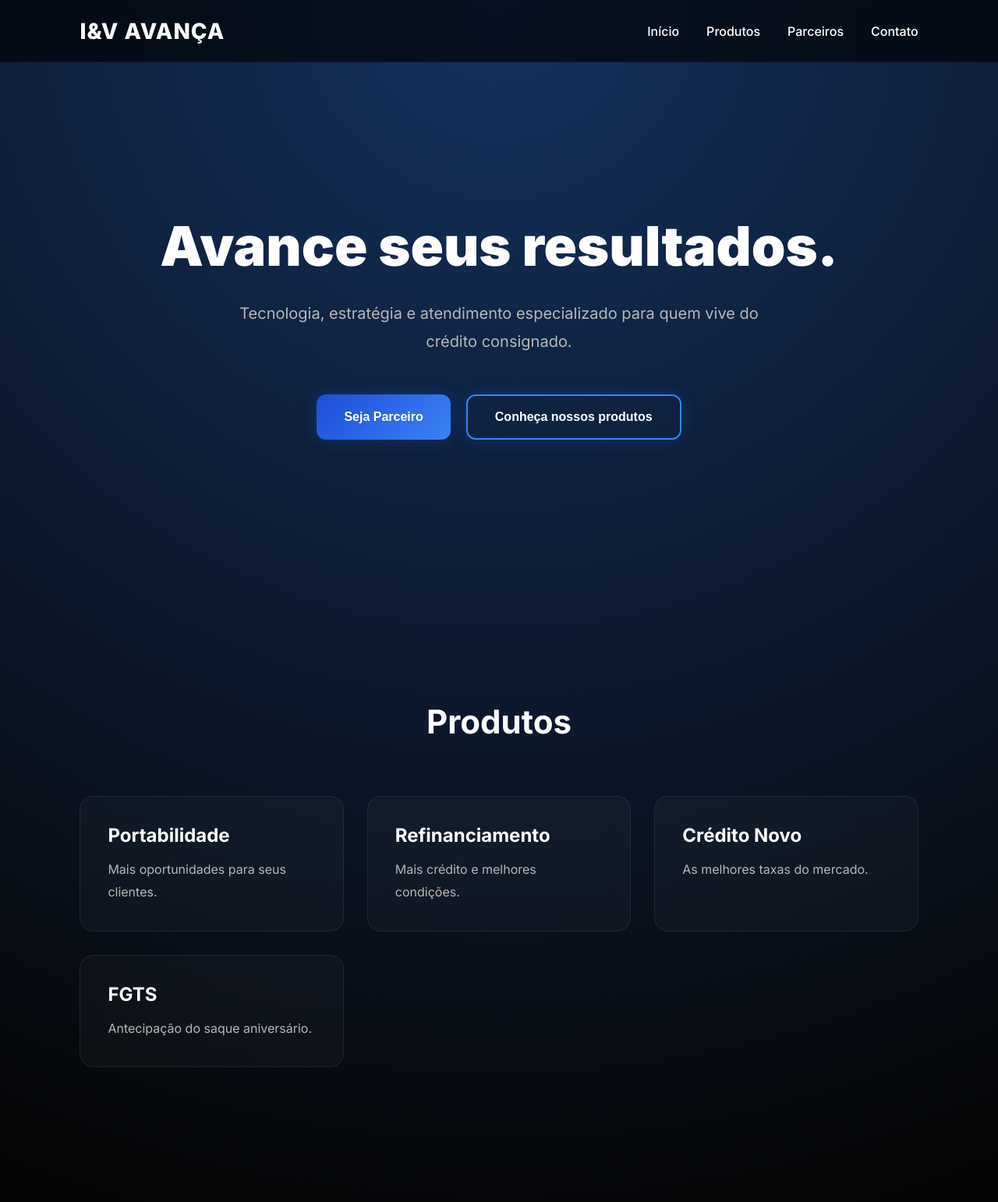
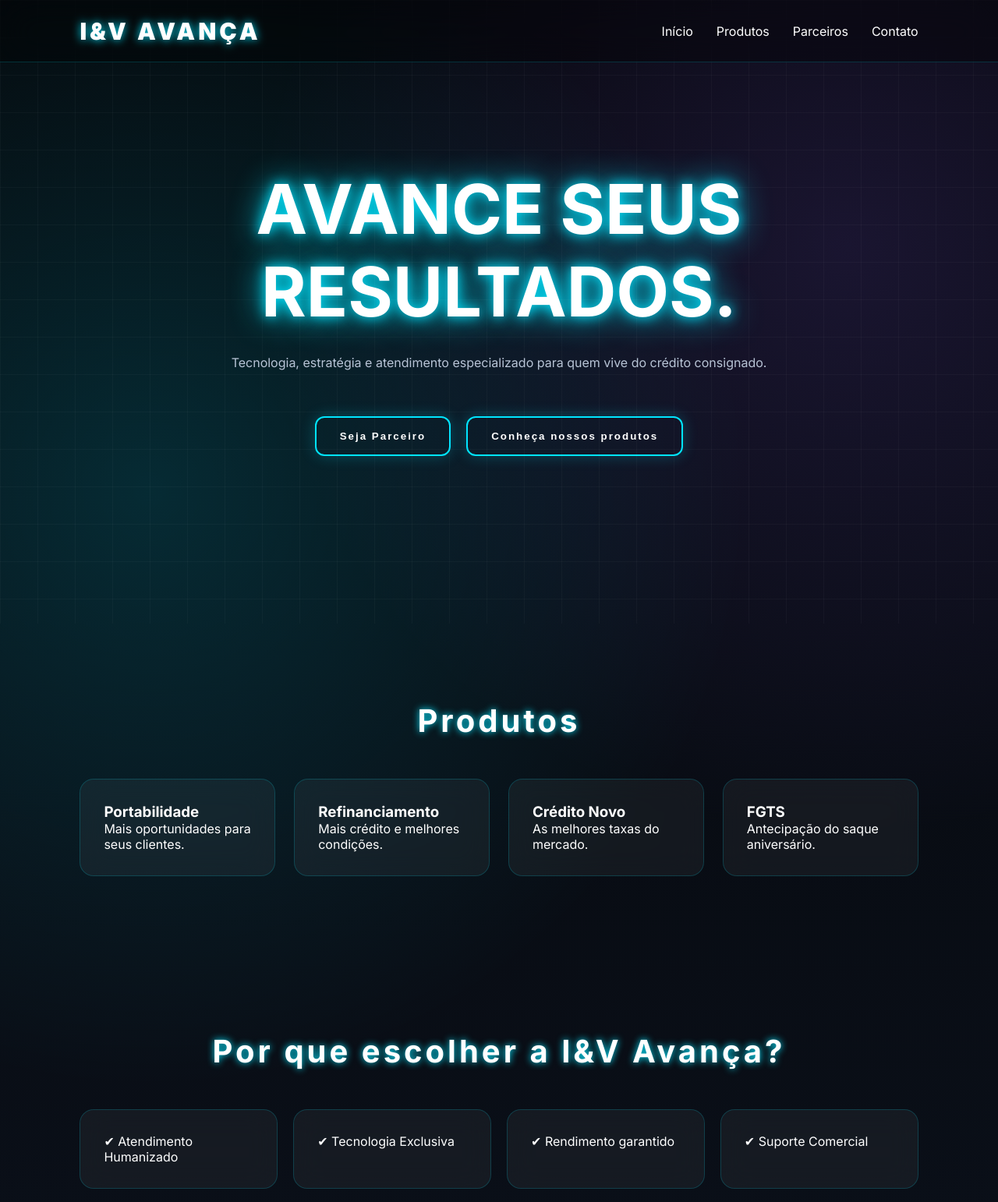
Before and after one commit to okcarlos/IeV-Avanca, a plain HTML site: page index.html in a window 1280 px wide. Shown: the top 1542 px of the page at 78% size. Drawn offline with Linux system fonts and the light colour scheme.

Commit message:
Add files via upload

```diff
--- a/style.css
+++ b/style.css
@@ -1,566 +1,42 @@
-/* ===========================
-   IEV AVANÇA
-   style.css
-=========================== */
-
-@import url('https://fonts.googleapis.com/css2?family=Inter:wght@300;400;500;600;700;800;900&display=swap');
-
+/* IEV Avança Cyberpunk Theme */
+@import url('https://fonts.googleapis.com/css2?family=Inter:wght@300;400;600;700;800;900&display=swap');
 :root{
-
-    --azul:#1d4ed8;
-    --azulClaro:#3b82f6;
-    --azulEscuro:#102548;
-
-    --preto:#070707;
-    --cinza:#121212;
-    --cinza2:#181818;
-
-    --texto:#ffffff;
-    --texto2:#b7b7b7;
-
-    --borda:rgba(255,255,255,.08);
-
-}
-
-*{
-    margin:0;
-    padding:0;
-    box-sizing:border-box;
-}
-
-html{
-    scroll-behavior:smooth;
-}
-
-body{
-
-    font-family:"Inter",sans-serif;
-
-    background:
-            radial-gradient(circle at top,#14315f 0%,transparent 45%),
-            radial-gradient(circle at bottom right,#0c2345 0%,transparent 35%),
-            #050505;
-
-    color:var(--texto);
-
-}
-
-/*======================
-HEADER
-======================*/
-
-header{
-
-    position:fixed;
-    top:0;
-    left:0;
-
-    width:100%;
-    height:80px;
-
-    display:flex;
-    justify-content:space-between;
-    align-items:center;
-
-    padding:0 8%;
-
-    background:rgba(0,0,0,.65);
-
-    backdrop-filter:blur(18px);
-
-    border-bottom:1px solid rgba(255,255,255,.05);
-
-    z-index:999;
-
-}
-
-.logo{
-
-    font-size:28px;
-    font-weight:800;
-    letter-spacing:1px;
-
-}
-
-.logo span{
-
-    color:var(--azulClaro);
-
-}
-
-nav{
-
-    display:flex;
-    gap:35px;
-
-}
-
-nav a{
-
-    color:white;
-    text-decoration:none;
-    font-weight:500;
-
-    transition:.3s;
-
-}
-
-nav a:hover{
-
-    color:var(--azulClaro);
-
-}
-
-/*======================
-HERO
-======================*/
-
-.hero{
-
-    min-height:100vh;
-
-    display:flex;
-    flex-direction:column;
-    justify-content:center;
-    align-items:center;
-
-    text-align:center;
-
-    padding:120px 10% 80px;
-
-}
-
-.hero h1{
-
-    font-size:70px;
-    font-weight:900;
-
-    max-width:900px;
-
-    line-height:1.1;
-
-}
-
-.hero p{
-
-    margin-top:30px;
-
-    max-width:700px;
-
-    color:var(--texto2);
-
-    font-size:20px;
-
-    line-height:1.8;
-
-}
-
-.botoes{
-
-    margin-top:50px;
-
-    display:flex;
-    gap:20px;
-    flex-wrap:wrap;
-
-}
-
-/*======================
-BOTÕES
-======================*/
-
-button{
-
-    padding:18px 35px;
-
-    border:none;
-
-    border-radius:12px;
-
-    background:linear-gradient(135deg,var(--azul),var(--azulClaro));
-
-    color:white;
-
-    font-size:16px;
-
-    font-weight:700;
-
-    cursor:pointer;
-
-    transition:.35s;
-
-    box-shadow:
-
-            0 0 20px rgba(37,99,235,.25);
-
-}
-
-button:hover{
-
-    transform:translateY(-5px);
-
-    box-shadow:
-
-            0 15px 35px rgba(37,99,235,.45);
-
-}
-
-.secundario{
-
-    background:transparent;
-
-    border:2px solid var(--azulClaro);
-
-}
-
-.secundario:hover{
-
-    background:var(--azulClaro);
-
-}
-
-/*======================
-SECTIONS
-======================*/
-
-section{
-
-    padding:100px 8%;
-
-}
-
-section h2{
-
-    text-align:center;
-
-    font-size:42px;
-
-    margin-bottom:70px;
-
-}
-
-/*======================
-CARDS
-======================*/
-
-.cards{
-
-    display:grid;
-
-    grid-template-columns:repeat(auto-fit,minmax(260px,1fr));
-
-    gap:30px;
-
-}
-
-.card{
-
-    background:rgba(255,255,255,.03);
-
-    border:1px solid var(--borda);
-
-    border-radius:18px;
-
-    padding:35px;
-
-    backdrop-filter:blur(15px);
-
-    transition:.35s;
-
-}
-
-.card:hover{
-
-    transform:translateY(-10px);
-
-    border-color:var(--azulClaro);
-
-    box-shadow:
-
-            0 15px 35px rgba(37,99,235,.15);
-
-}
-
-.card h3{
-
-    margin-bottom:15px;
-
-    font-size:24px;
-
-}
-
-.card p{
-
-    color:var(--texto2);
-
-    line-height:1.8;
-
-}
-
-/*======================
-VANTAGENS
-======================*/
-
-.vantagens ul{
-
-    max-width:900px;
-
-    margin:auto;
-
-    display:grid;
-
-    grid-template-columns:repeat(auto-fit,minmax(250px,1fr));
-
-    gap:25px;
-
-    list-style:none;
-
-}
-
-.vantagens li{
-
-    background:rgba(255,255,255,.03);
-
-    padding:22px;
-
-    border-radius:12px;
-
-    border:1px solid rgba(255,255,255,.06);
-
-}
-
-/*======================
-NÚMEROS
-======================*/
-
-.numeros{
-
-    display:grid;
-
-    grid-template-columns:repeat(auto-fit,minmax(220px,1fr));
-
-    gap:30px;
-
-    text-align:center;
-
-}
-
-.numeros div{
-
-    background:rgba(255,255,255,.03);
-
-    padding:40px;
-
-    border-radius:16px;
-
-    border:1px solid rgba(255,255,255,.08);
-
-}
-
-.numeros h3{
-
-    font-size:50px;
-
-    color:var(--azulClaro);
-
-}
-
-.numeros p{
-
-    margin-top:10px;
-
-    color:var(--texto2);
-
-}
-
-/*======================
-PASSOS
-======================*/
-
-.passos{
-
-    display:grid;
-
-    grid-template-columns:repeat(auto-fit,minmax(220px,1fr));
-
-    gap:25px;
-
-}
-
-.passos div{
-
-    background:linear-gradient(180deg,#111,#1b1b1b);
-
-    padding:35px;
-
-    border-radius:15px;
-
-    border:1px solid rgba(255,255,255,.05);
-
-    text-align:center;
-
-    font-weight:700;
-
-    transition:.3s;
-
-}
-
-.passos div:hover{
-
-    transform:scale(1.05);
-
-    border-color:var(--azulClaro);
-
-}
-
-/*======================
-FORMULÁRIO
-======================*/
-
-form{
-
-    max-width:700px;
-
-    margin:auto;
-
-    display:flex;
-
-    flex-direction:column;
-
-    gap:20px;
-
-}
-
-input{
-
-    height:60px;
-
-    border:none;
-
-    outline:none;
-
-    border-radius:12px;
-
-    padding:0 20px;
-
-    font-size:16px;
-
-    background:#141414;
-
-    color:white;
-
-    border:1px solid rgba(255,255,255,.08);
-
-}
-
-input:focus{
-
-    border-color:var(--azulClaro);
-
-    box-shadow:0 0 15px rgba(37,99,235,.3);
-
-}
-
-/*======================
-FOOTER
-======================*/
-
-footer{
-
-    padding:40px;
-
-    text-align:center;
-
-    color:#999;
-
-    border-top:1px solid rgba(255,255,255,.05);
-
-    margin-top:50px;
-
-}
-
-/*======================
-SCROLLBAR
-======================*/
-
-::-webkit-scrollbar{
-
-    width:10px;
-
-}
-
-::-webkit-scrollbar-track{
-
-    background:#111;
-
-}
-
-::-webkit-scrollbar-thumb{
-
-    background:var(--azul);
-
-    border-radius:20px;
-
-}
-
-::-webkit-scrollbar-thumb:hover{
-
-    background:var(--azulClaro);
-
-}
-
-/*======================
-RESPONSIVO
-======================*/
-
-@media(max-width:900px){
-
-    header{
-
-        padding:0 25px;
-
-    }
-
-    nav{
-
-        display:none;
-
-    }
-
-    .hero h1{
-
-        font-size:45px;
-
-    }
-
-    .hero p{
-
-        font-size:18px;
-
-    }
-
-    section{
-
-        padding:80px 25px;
-
-    }
-
-    section h2{
-
-        font-size:34px;
-
-    }
-
-    button{
-
-        width:100%;
-
-    }
-
-    .botoes{
-
-        width:100%;
-
-    }
-
-}
+--bg:#05070b;--bg2:#0a0f18;--cyan:#00e5ff;--blue:#2b7fff;--purple:#8b5cf6;--pink:#ff2ea6;
+--text:#fff;--muted:#b8c4d6;--glass:rgba(255,255,255,.05);--border:rgba(0,229,255,.18);}
+*{margin:0;padding:0;box-sizing:border-box}
+html{scroll-behavior:smooth}
+body{font-family:Inter,sans-serif;color:var(--text);background:
+radial-gradient(circle at 15% 20%,rgba(0,229,255,.15),transparent 28%),
+radial-gradient(circle at 85% 10%,rgba(139,92,246,.15),transparent 25%),
+linear-gradient(180deg,var(--bg),var(--bg2),#040404);overflow-x:hidden}
+body:before{content:"";position:fixed;inset:0;background-image:
+linear-gradient(rgba(255,255,255,.03) 1px,transparent 1px),
+linear-gradient(90deg,rgba(255,255,255,.03) 1px,transparent 1px);
+background-size:48px 48px;pointer-events:none}
+header{position:fixed;top:0;width:100%;height:80px;padding:0 8%;display:flex;justify-content:space-between;align-items:center;background:rgba(0,0,0,.35);backdrop-filter:blur(24px);border-bottom:1px solid var(--border);z-index:10}
+.logo{font-size:30px;font-weight:900;letter-spacing:4px;text-shadow:0 0 12px var(--cyan)}
+nav{display:flex;gap:30px}
+nav a{text-decoration:none;color:#fff;transition:.3s}
+nav a:hover{color:var(--cyan);text-shadow:0 0 8px var(--cyan)}
+section{padding:100px 8%}
+.hero{min-height:100vh;display:flex;flex-direction:column;justify-content:center;align-items:center;text-align:center}
+.hero h1{font-size:clamp(3rem,8vw,5.5rem);text-transform:uppercase;text-shadow:0 0 16px var(--cyan),0 0 40px var(--cyan)}
+.hero p{max-width:760px;margin:24px auto;color:var(--muted);line-height:1.8}
+.botoes{display:flex;gap:20px;flex-wrap:wrap;justify-content:center;margin-top:30px}
+button{padding:16px 30px;background:transparent;border:2px solid var(--cyan);border-radius:12px;color:#fff;font-weight:700;letter-spacing:2px;cursor:pointer;transition:.3s;box-shadow:0 0 18px rgba(0,229,255,.25)}
+button:hover{background:var(--cyan);color:#000;box-shadow:0 0 25px var(--cyan),0 0 60px var(--cyan);transform:translateY(-3px)}
+h2{text-align:center;font-size:2.5rem;margin-bottom:50px;letter-spacing:4px;text-shadow:0 0 10px var(--cyan)}
+.cards,.numeros,.passos{display:grid;grid-template-columns:repeat(auto-fit,minmax(240px,1fr));gap:24px}
+.card,.numeros div,.passos div,.vantagens li{position:relative;background:var(--glass);border:1px solid var(--border);border-radius:18px;padding:30px;backdrop-filter:blur(18px);overflow:hidden;transition:.35s}
+.card:before{content:"";position:absolute;left:-50%;top:0;width:40%;height:100%;background:linear-gradient(transparent,rgba(255,255,255,.2),transparent);transform:skewX(-25deg);transition:.7s}
+.card:hover:before{left:130%}
+.card:hover,.numeros div:hover,.passos div:hover,.vantagens li:hover{transform:translateY(-8px);box-shadow:0 0 20px rgba(0,229,255,.2),0 0 40px rgba(43,127,255,.2)}
+.vantagens ul{list-style:none;display:grid;grid-template-columns:repeat(auto-fit,minmax(240px,1fr));gap:20px}
+.numeros h3{font-size:3rem;color:var(--cyan)}
+form{max-width:700px;margin:auto;display:flex;flex-direction:column;gap:18px}
+input{height:58px;padding:0 18px;background:rgba(255,255,255,.04);border:1px solid var(--border);border-radius:12px;color:#fff}
+input:focus{outline:none;box-shadow:0 0 18px rgba(0,229,255,.3)}
+footer{text-align:center;padding:40px;color:#9fb2c7;border-top:1px solid var(--border)}
+::-webkit-scrollbar{width:10px}
+::-webkit-scrollbar-thumb{background:linear-gradient(var(--cyan),var(--purple));border-radius:8px}
+@media(max-width:900px){nav{display:none}section{padding:80px 24px}.hero{padding-top:90px}.botoes button{width:100%}}
```
